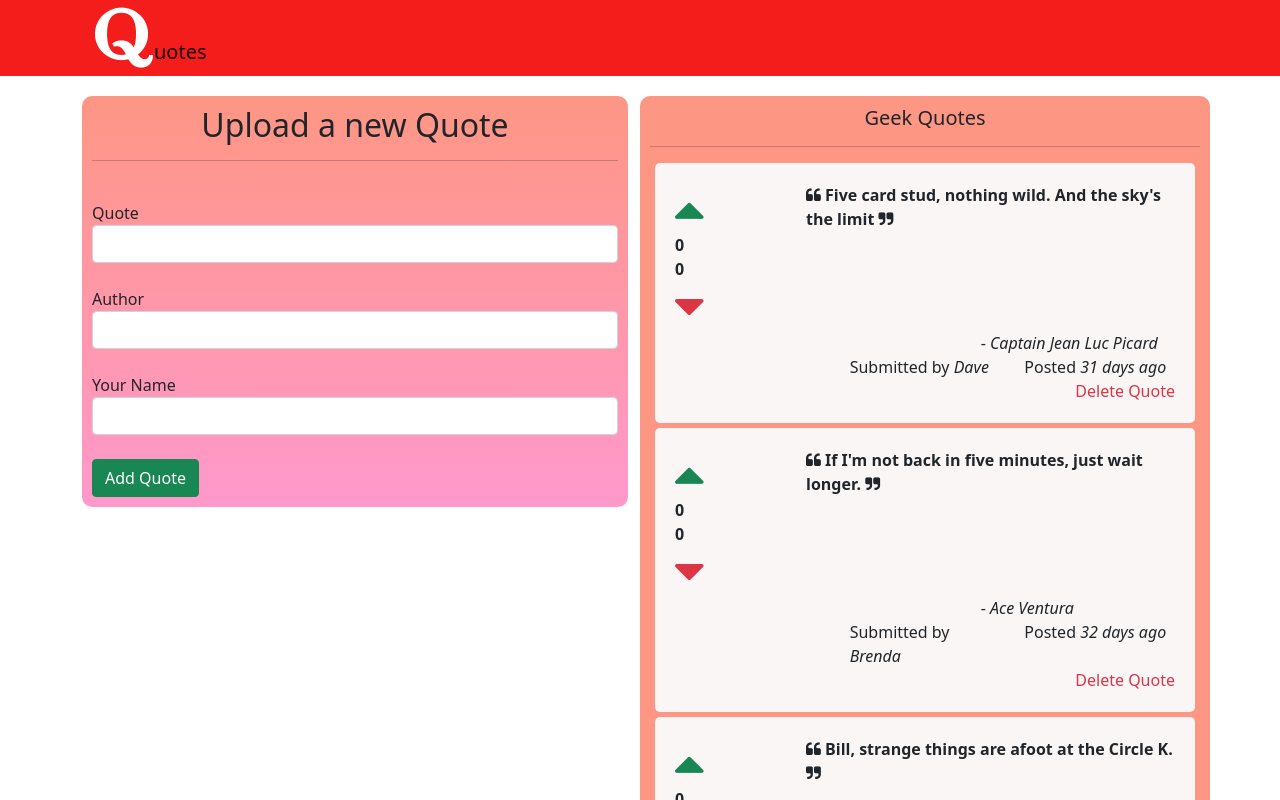
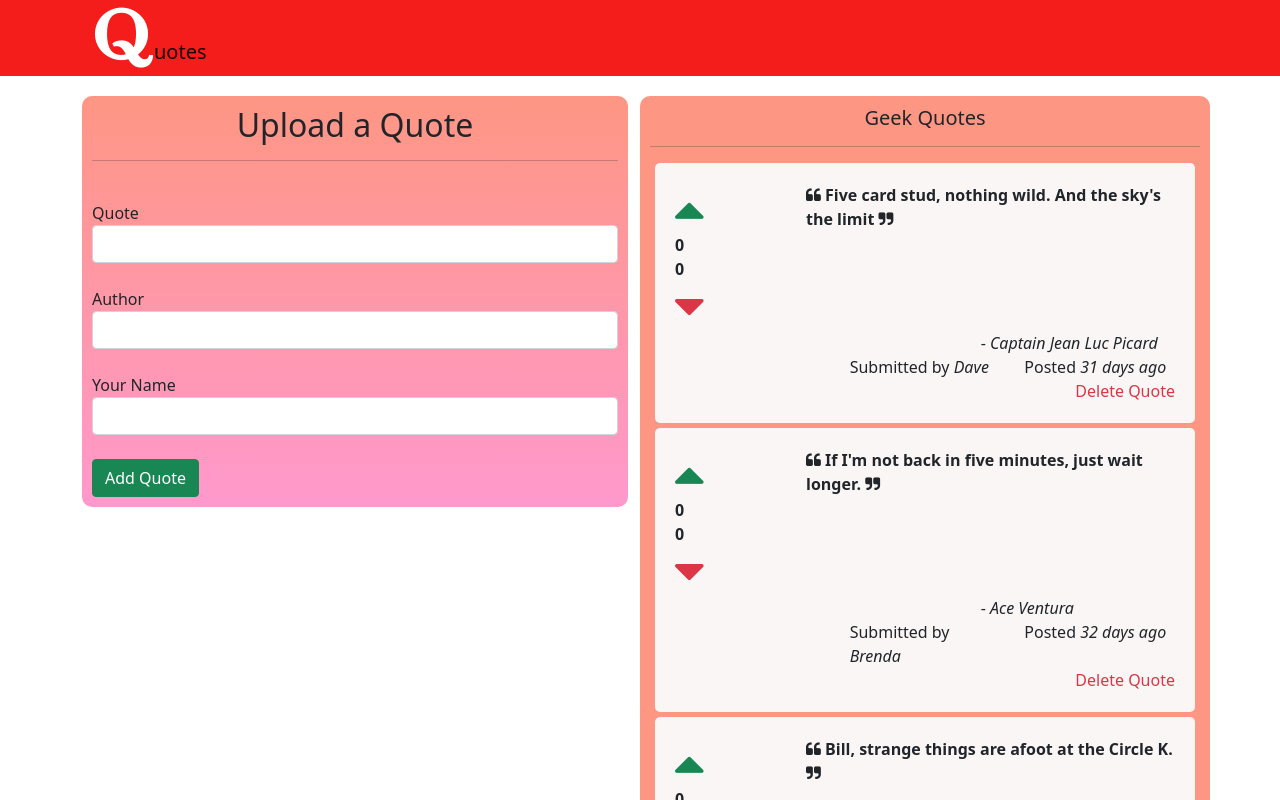
Before and after one commit to kigensky/quotes, an Angular app: page / in a window 1280 px wide. Shown: the top 800 px of the page. Built offline with nearby package versions, Linux system fonts and the light colour scheme.

Commit message:
Add reset form functionality after one has submited a new quote

```diff
--- a/src/app/form/form.component.html
+++ b/src/app/form/form.component.html
@@ -1,5 +1,5 @@
 <div class="formContainer container-fluid">
-  <h2 class="text-center">Upload a new Quote</h2>
+  <h2 class="text-center">Upload a Quote</h2>
   <hr>
   <form (ngSubmit)='submitQuote()' #goalForm='ngForm'>
   <br>
```
